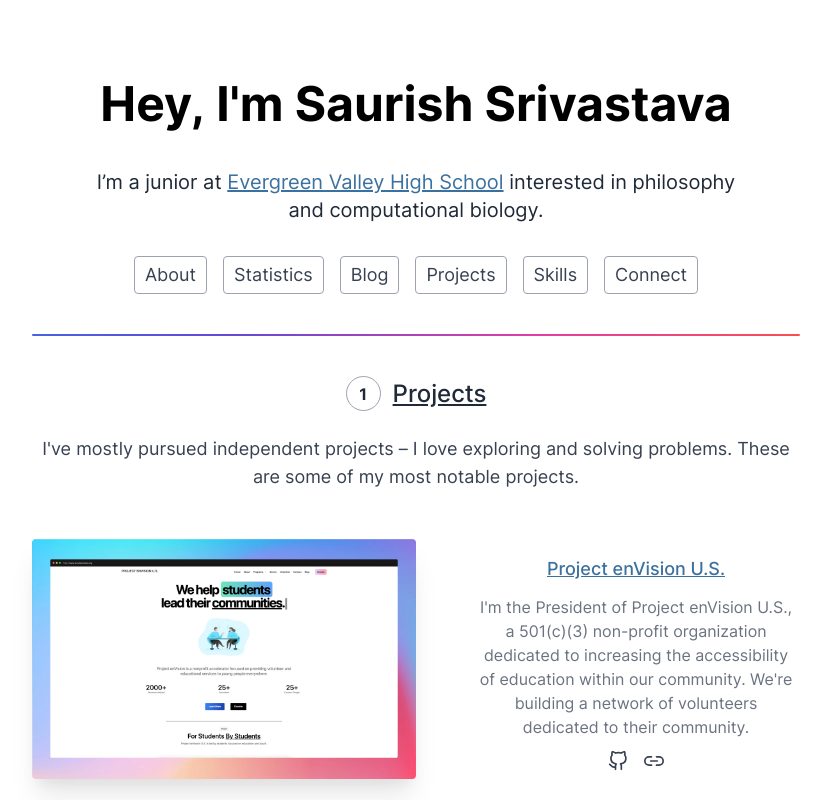
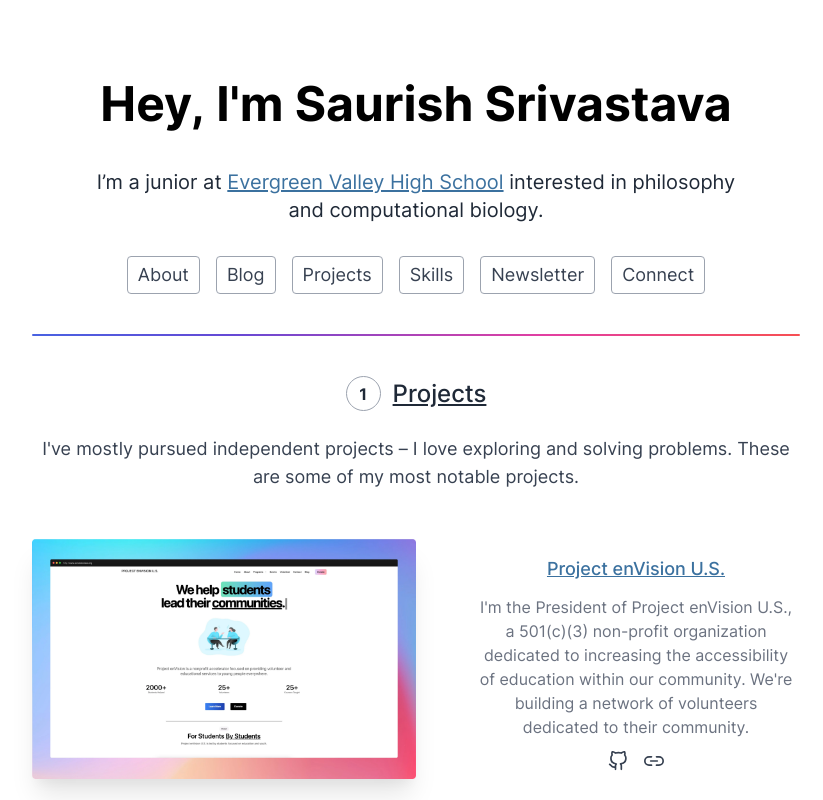
Before and after one commit to minor/saurish.com, a Next.js app: page / in a window 1280 px wide. Shown: the top 800 px of the page, without its empty margins (224-1047 px from the left). Built offline with nearby package versions, Linux system fonts and the light colour scheme; no server answers; what @tailwindcss/typography would draw is missing.

Commit message:
remove(statistics): unused

```diff
--- a/components/Footer.tsx
+++ b/components/Footer.tsx
@@ -79,6 +79,11 @@
               About
             </a>
           </Link>
+          <Link href="/blog">
+            <a className="p-1 text-gray-900 sm:p-4 hover:text-gray-500 dark:hover:text-gray-500 dark:text-gray-100">
+              Blog
+            </a>
+          </Link>
           <Link href="/#projects">
             <a className="p-1 text-gray-900 sm:p-4 hover:text-gray-500 dark:hover:text-gray-500 dark:text-gray-100">
               Projects
@@ -89,14 +94,9 @@
               Skills
             </a>
           </Link>
-          <Link href="/statistics">
+          <Link href="/#subscribe">
             <a className="p-1 text-gray-900 sm:p-4 hover:text-gray-500 dark:hover:text-gray-500 dark:text-gray-100">
-              Statistics
-            </a>
-          </Link>
-          <Link href="/blog">
-            <a className="p-1 text-gray-900 sm:p-4 hover:text-gray-500 dark:hover:text-gray-500 dark:text-gray-100">
-              Blog
+              Newsletter
             </a>
           </Link>
           <Link href="/#connect">
--- a/components/Layout.tsx
+++ b/components/Layout.tsx
@@ -70,11 +70,6 @@
               About
             </a>
           </Link>
-          <Link href="/statistics">
-            <a className="p-1 text-gray-900 sm:p-4 dark:text-gray-100 hover:text-gray-500 dark:hover:text-gray-500">
-              Statistics
-            </a>
-          </Link>
           <Link href="/blog">
             <a className="p-1 text-gray-900 sm:p-4 dark:text-gray-100 hover:text-gray-500 dark:hover:text-gray-500">
               Blog
--- a/pages/index.tsx
+++ b/pages/index.tsx
@@ -74,11 +74,6 @@
               About
             </a>
           </Link>
-          <Link href="/statistics">
-            <a className="px-2.5 py-1 text-lg text-gray-700 border hover:shadow-md border-gray-400 bg-transparent dark:hover:bg-gray-custom transition duration-200 rounded dark:text-gray-300 dark:border-gray-custom">
-              Statistics
-            </a>
-          </Link>
           <Link href="/blog">
             <a className="px-2.5 py-1 text-lg text-gray-700 border hover:shadow-md border-gray-400 bg-transparent dark:hover:bg-gray-custom transition duration-200 rounded dark:text-gray-300 dark:border-gray-custom">
               Blog
@@ -92,6 +87,11 @@
           <Link href="/#skills">
             <a className="px-2.5 py-1 text-lg text-gray-700 border hover:shadow-md border-gray-400 bg-transparent dark:hover:bg-gray-custom transition duration-200 rounded dark:text-gray-300 dark:border-gray-custom">
               Skills
+            </a>
+          </Link>
+          <Link href="/#subscribe">
+            <a className="px-2.5 py-1 text-lg text-gray-700 border hover:shadow-md border-gray-400 bg-transparent dark:hover:bg-gray-custom transition duration-200 rounded dark:text-gray-300 dark:border-gray-custom">
+              Newsletter
             </a>
           </Link>
           <Link href="/#connect">
--- a/pages/statistics.tsx
+++ /dev/null
@@ -1,48 +0,0 @@
-import Layout from '../components/Layout';
-import TopTracks from '../components/TopTracks';
-// import Unsplash from '../components/Unsplash';
-
-export default function Statistics() {
-  return (
-    <Layout
-      title="Statistics | Saurish"
-      description="Find out the statistics of some of the services that I utilize."
-    >
-      <div className="flex flex-col items-center justify-center max-w-4xl mx-auto mb-16">
-        <h1 className="mb-4 text-3xl font-bold tracking-tight text-black md:text-5xl dark:text-white">
-          Statistics
-        </h1>
-        <br />
-        <div className="max-w-2xl md:max-w-3xl">
-          <p className="mx-2 mb-6 text-center text-gray-700 md:text-left text-md md:text-lg md:mx-0 dark:text-gray-400">
-            This is a constantly updating page that displays some of the
-            statistics of the services I utilize.
-          </p>
-          <h2 className="mt-16 mb-4 text-2xl font-bold tracking-tight text-center text-black md:text-left md:text-3xl dark:text-white">
-            Top Tracks on Spotify
-          </h2>
-          <p className="mb-4 text-gray-600 dark:text-gray-400">
-            Updated daily.
-          </p>
-          <TopTracks />
-          {/* <h2 className="mt-16 mb-4 text-2xl font-bold tracking-tight text-center text-black md:text-left md:text-3xl dark:text-white">
-            Unsplash Statistics
-          </h2>
-          <p className="mb-4 text-gray-600 dark:text-gray-400">
-            I regularly post my photos on Unsplash. I also{' '}
-            <a
-              href="https://photos.saurish.com/"
-              className="underline text-link-blue dark:text-link-purple"
-              target="_blank"
-              rel="noopener noreferrer"
-            >
-              self-host
-            </a>{' '}
-            them.
-          </p>
-          <Unsplash /> */}
-        </div>
-      </div>
-    </Layout>
-  );
-}
```
